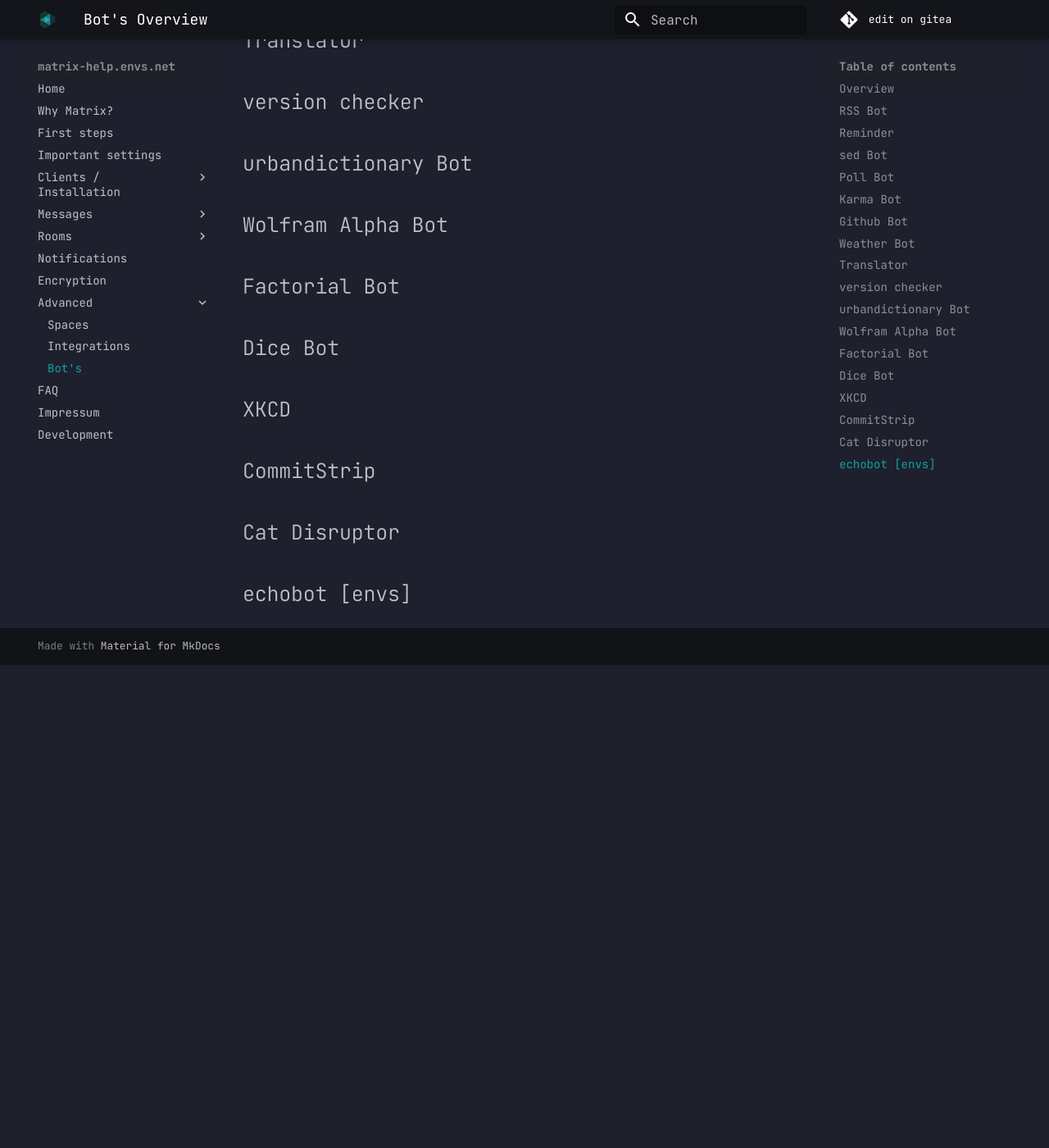
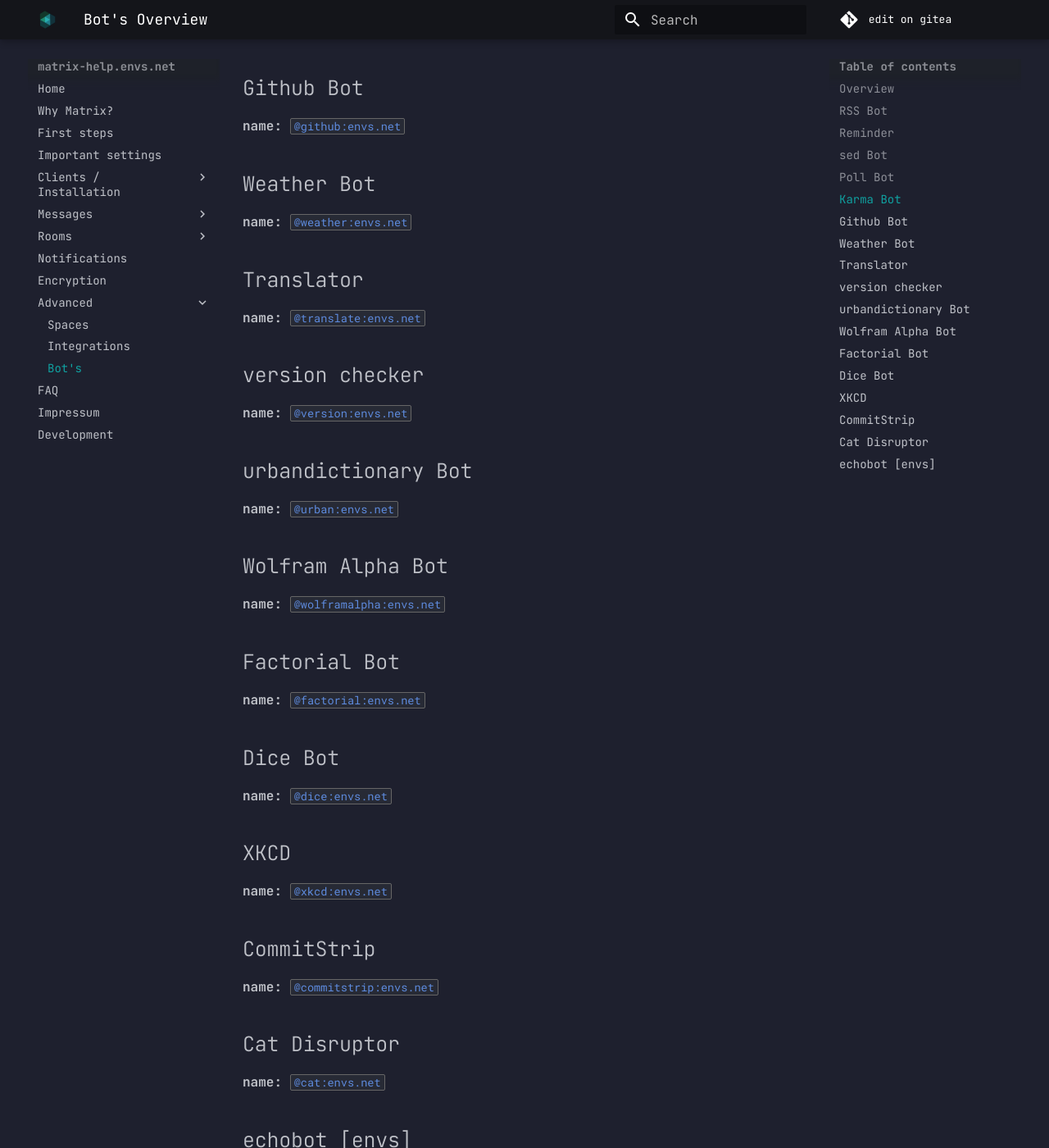
Before and after one commit to envs-net/matrix-doc, an MkDocs documentation site: the page built from docs/advanced/local_bots.md, in a window 1280 px wide and 1400 px high, scrolled down 1480 px. Shown: the whole window at 82% size. Built offline with MkDocs 1.6.1 and Material for MkDocs 9.7.7, drawn with Linux system fonts in a browser that asks for light colours; before the commit the page ends 2291 px from its top, so only the background shows below that; some of the changed text lies outside the part shown.

Commit message:
add botnames

```diff
--- a/docs/advanced/local_bots.md
+++ b/docs/advanced/local_bots.md
@@ -24,6 +24,8 @@ you can try all the bots in [#test:envs.net](https://matrix.to/#/#test:envs.net)
 
 ## RSS Bot
 
+**name:** [`@rss:envs.net`](https://matrix.to/#/@rss:envs.net)
+
 a bot that posts RSS feed updates to Matrix.
 
 **Usage:** `!rss  <subcommand> [...]`
@@ -36,32 +38,64 @@ a bot that posts RSS feed updates to Matrix.
 
 ## Reminder
 
+**name:** [`@reminder:envs.net`](https://matrix.to/#/@reminder:envs.net)
+
 ## sed Bot
+
+**name:** [`@sed:envs.net`](https://matrix.to/#/@sed:envs.net)
 
 ## Poll Bot
 
+**name:** [`@poll:envs.net`](https://matrix.to/#/@poll:envs.net)
+
 ## Karma Bot
+
+**name:** [`@karma:envs.net`](https://matrix.to/#/@karma:envs.net)
 
 ## Github Bot
 
+**name:** [`@github:envs.net`](https://matrix.to/#/@github:envs.net)
+
 ## Weather Bot
+
+**name:** [`@weather:envs.net`](https://matrix.to/#/@weather:envs.net)
 
 ## Translator
 
+**name:** [`@translate:envs.net`](https://matrix.to/#/@translate:envs.net)
+
 ## version checker
+
+**name:** [`@version:envs.net`](https://matrix.to/#/@version:envs.net)
 
 ## urbandictionary Bot
 
+**name:** [`@urban:envs.net`](https://matrix.to/#/@urban:envs.net)
+
 ## Wolfram Alpha Bot
+
+**name:** [`@wolframalpha:envs.net`](https://matrix.to/#/@wolframalpha:envs.net)
 
 ## Factorial Bot
 
+**name:** [`@factorial:envs.net`](https://matrix.to/#/@factorial:envs.net)
+
 ## Dice Bot
+
+**name:** [`@dice:envs.net`](https://matrix.to/#/@dice:envs.net)
 
 ## XKCD
 
+**name:** [`@xkcd:envs.net`](https://matrix.to/#/@xkcd:envs.net)
+
 ## CommitStrip
+
+**name:** [`@commitstrip:envs.net`](https://matrix.to/#/@commitstrip:envs.net)
 
 ## Cat Disruptor
 
+**name:** [`@cat:envs.net`](https://matrix.to/#/@cat:envs.net)
+
 ## echobot [envs]
+
+**name:** [`@echo:envs.net`](https://matrix.to/#/@echo:envs.net)
```
